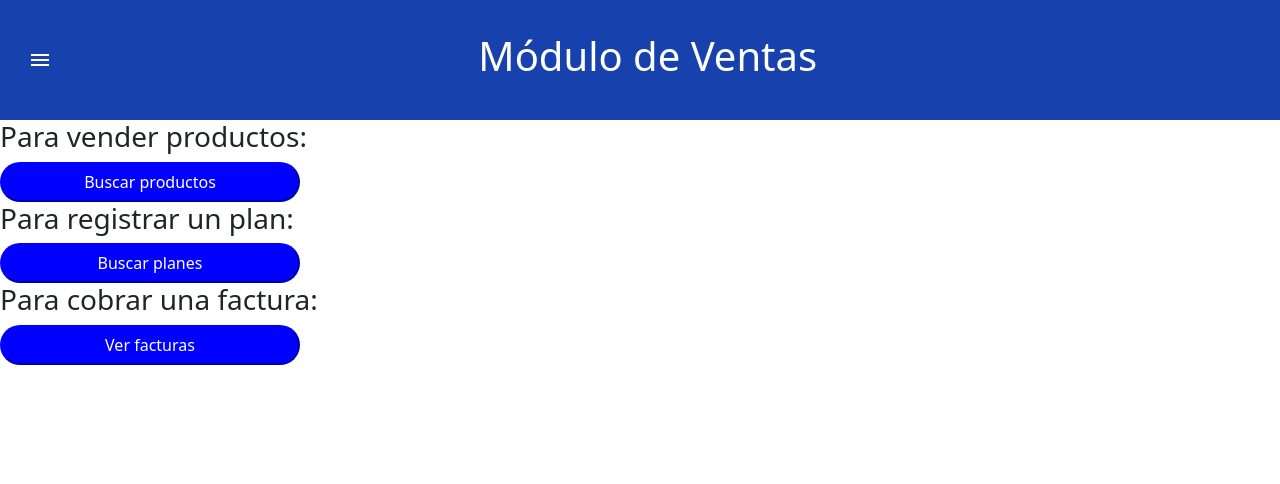
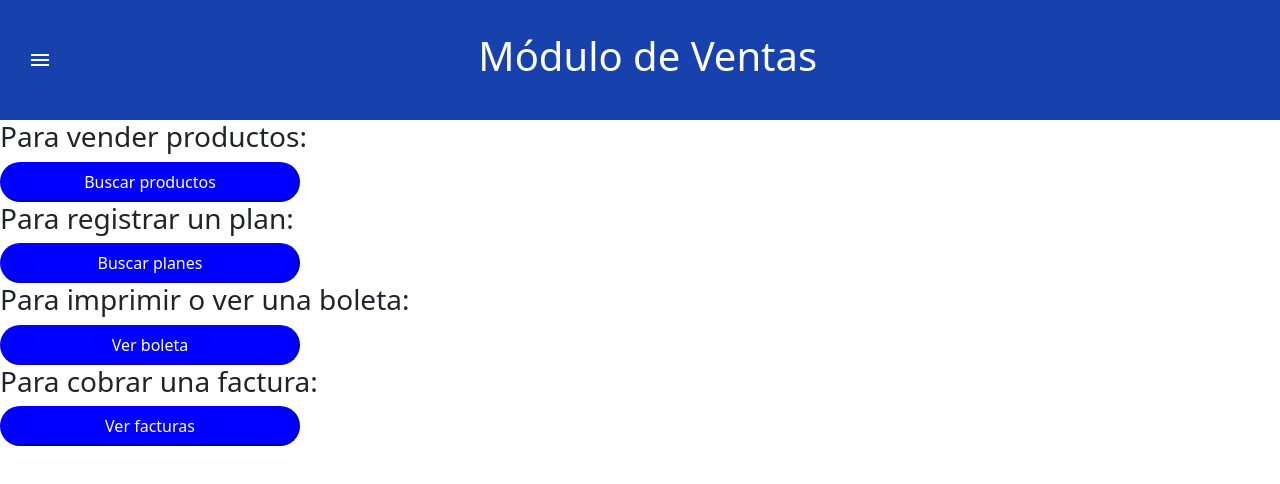
Before and after one commit to SergioCallan/ModuloVentasDS, a React (Vite) app in the folder frontend/: page /menuventas in a window 1280 px wide. Shown: the top 484 px of the page. Built offline with nearby package versions, Linux system fonts and the light colour scheme.

Commit message:
Desplegando el frontend

```diff
--- a/frontend/package.json
+++ b/frontend/package.json
@@ -6,6 +6,7 @@
   "scripts": {
     "dev": "vite",
     "build": "vite build",
+    "start": "vite start",
     "lint": "eslint . --ext js,jsx --report-unused-disable-directives --max-warnings 0",
     "preview": "vite preview"
   },
--- a/frontend/src/components/pages/generarventa/BuscarProducto.jsx
+++ b/frontend/src/components/pages/generarventa/BuscarProducto.jsx
@@ -221,6 +221,9 @@ export default function BuscarProducto() {
     const url2= `https://modulo-marketing.onrender.com/buscarPromocionPorID/${promocion_id}`
     const response2= await axios.get(url2)
     setPromocion(response2.data.promocion)
+    if(promocion===0){
+      alert("El cliente no cuenta con un descuento")
+    }
   }
 
   //Función para comprobar que haya un cliente
--- a/frontend/src/components/pages/generarventa/MenuVentas.jsx
+++ b/frontend/src/components/pages/generarventa/MenuVentas.jsx
@@ -16,6 +16,11 @@ export default function MenuVentas(){
         navigate('/buscarplan')
     }
 
+    const irBoleta= async(e)=>{
+        e.preventDefault
+        navigate('/sell')
+    }
+
     const irFacturacion= async(e)=>{
         e.preventDefault
         navigate('/observarfacturas')
@@ -29,6 +34,8 @@ export default function MenuVentas(){
                 <button className="Azul" onClick={irProducto}>Buscar productos</button>
                 <h3>Para registrar un plan:</h3>
                 <button className="Azul" onClick={irPlan}>Buscar planes</button>
+                <h3>Para imprimir o ver una boleta:</h3>
+                <button className="Azul" onClick={irBoleta}>Ver boleta</button>
                 <h3>Para cobrar una factura: </h3>
                 <button className="Azul" onClick={irFacturacion}>Ver facturas</button>
             </div>
--- a/frontend/src/components/pages/reporteventas/visualizarReporte.jsx
+++ b/frontend/src/components/pages/reporteventas/visualizarReporte.jsx
@@ -173,7 +173,6 @@ function TablaReporte({ datos }) {
                 <TableCell>{dato.total}</TableCell>
                 <TableCell>{index > 0 ? dato.total - datos[index - 1].total : 0}</TableCell>
                 <TableCell>{index > 0 ? ((dato.total - datos[index - 1].total) / datos[index - 1].total) * 100 : 0}%</TableCell>
-                {/* Mostrar la cantidad acumulativa */}
                 <TableCell>{acumulado}</TableCell>
               </TableRow>
             );
```
